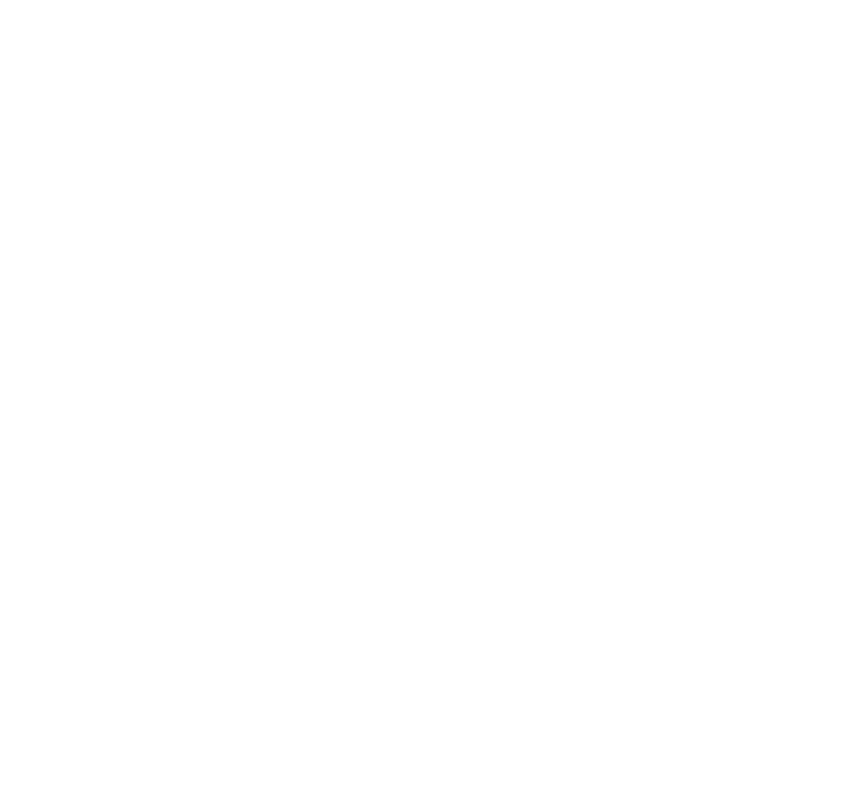
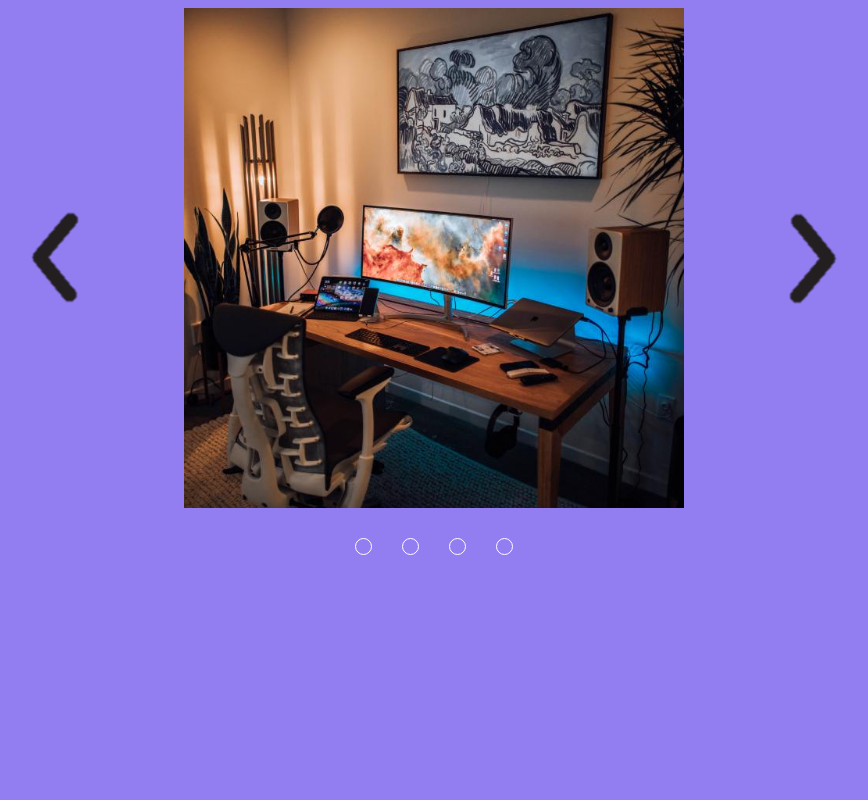
Before and after one commit to mrndolo/js-slider, a plain HTML site: page index.html in a window 1280 px wide. Shown: the whole page, without its empty margins (206-1074 px from the left). Drawn offline with Linux system fonts and the light colour scheme.

Commit message:
Designed and styled the layout

```diff
--- a/index.html
+++ b/index.html
@@ -3,9 +3,30 @@
 <head>
     <meta charset="UTF-8">
     <meta name="viewport" content="width=device-width, initial-scale=1.0">
+    <link rel="stylesheet" href="style.css">
     <title>JS Slider</title>
 </head>
 <body>
+    <div class="container">
+        <div class="top">
+            <img src="./img/arrow.png" class="arrow left" alt="">
+            <div class="frame">
+                <div class="slider">
+                    <img src="./img/image1.jpg" class="image" alt="">
+                    <img src="./img/image2.jpg" class="image" alt="">
+                    <img src="./img/image3.jpg" class="image" alt="">
+                </div>
+            </div>
+            <img src="./img/arrow.png" class="arrow right" alt="">
+        </div>
+        <div class="bottom">
+            <div class="button"></div>
+            <div class="button"></div>
+            <div class="button"></div>
+            <div class="button"></div>
+        </div>
+    </div>
 
+    <script src="./script.js"></script>
 </body>
 </html>
--- a/style.css
+++ b/style.css
@@ -0,0 +1,44 @@
+body {
+    background-color: #927df1;
+    display: flex;
+    align-items: center;
+    justify-content: center;
+}
+.container {
+    display: flex;
+    flex-direction: column;
+    align-items: center;
+    gap: 30px;
+}
+.top {
+    display: flex;
+    align-items: center;
+    gap: 50px;
+}
+.arrow{
+    height: 150px;
+    cursor: pointer;
+}
+.left{
+    transform: rotate(180deg);
+}
+.frame{
+    width: 500px;
+    height: 500px;
+    overflow: hidden;
+}
+.image{
+    width: 100%;
+    height: 100%;
+    object-fit: cover;
+}
+.bottom{
+    display: flex;
+    gap: 30px;
+}
+.button{
+    width: 15px;
+    height: 15px;
+    border-radius: 50%;
+    border: 1px solid white;
+}
```
Also changed, not shown: img/arrow.png (added), img/image1.jpg (added), img/image2.jpg (added), img/image3.jpg (added).
